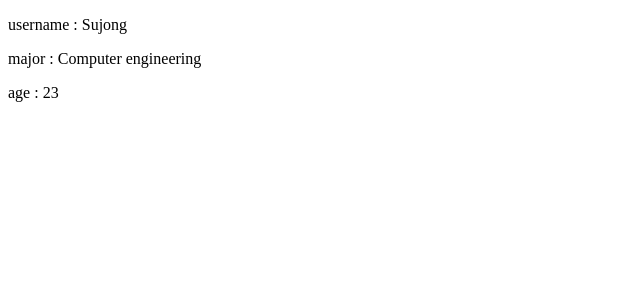
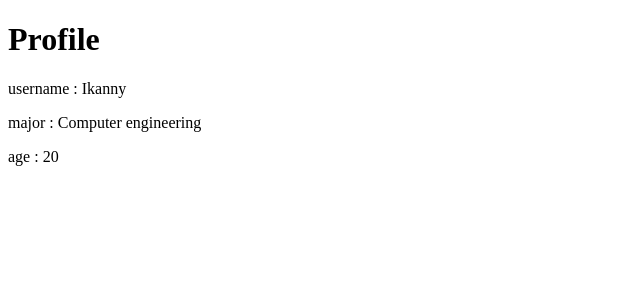
Before and after one commit to kwaksj329/WEB_Study, a Next.js app in the folder react-practice/: page /profile/user-id/1 in a window 1280 px wide. Shown: the top 300 px of the page, without its empty margins (0-640 px from the left). Built offline with nearby package versions, Linux system fonts and the light colour scheme.

Commit message:
client side rendering code

```diff
--- a/react-practice/pages/profile/user-id/[userId].js
+++ b/react-practice/pages/profile/user-id/[userId].js
@@ -1,28 +1,38 @@
-import {getUserProfileByUserId} from "../../../model/profile/profile.model";
+// import {getUserProfileByUserId} from "../../../model/profile/profile.model";
+import useSWR from "swr";
+import {useRouter} from "next/router";
 
 const ProfilePage = ({
-    username,
-    major,
-    age
+    // username,
+    // major,
+    // age
 
 }) => {
+    const router = useRouter();
+    const {userId} = router.query;
+    const {data, error} = useSWR(`/api/profile?userId=${userId}`)
+
+    if (error) {return <div>failed to load</div>;}
+    if (!data) {return <div>loading...</div>;}
+
     return (
         <div>
-            <p>username : {username}</p>
-            <p>major : {major}</p>
-            <p>age : {age}</p>
+            <h1>Profile</h1>
+            <p>username : {data.username}</p>
+            <p>major : {data.major}</p>
+            <p>age : {data.age}</p>
         </div>
     );
 };
 //SEO = Search Engine Optimization
 
-export async function getServerSideProps(context){
-    const {userId} = context.query.userId;
-    const userProfile = getUserProfileByUserId(userId);
+// export async function getServerSideProps(context){
+//     const {userId} = context.query.userId;
+//     const userProfile = getUserProfileByUserId(userId);
 
-    return{
-        props: userProfile
-    };
-}
+//     return{
+//         props: userProfile
+//     };
+// }
 
 export default ProfilePage;
```
